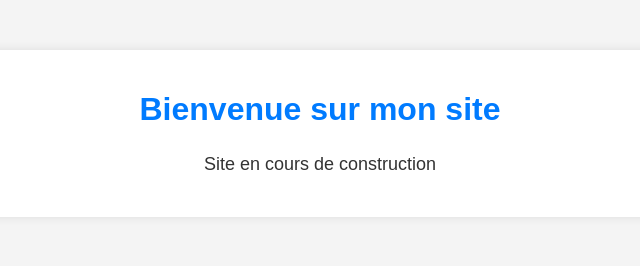
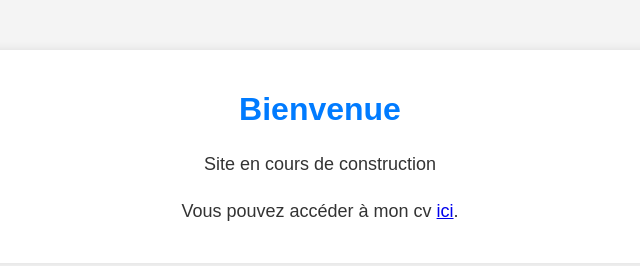
Before and after one commit to Lxmonexe/Lxmonexe.github.io, a plain HTML site: page index.html in a window 1280 px wide. Shown: the whole page, without its empty margins (320-960 px from the left). Drawn offline with Linux system fonts and the light colour scheme.

Commit message:
Modification de l'index

```diff
--- a/index.html
+++ b/index.html
@@ -39,8 +39,9 @@
 </head>
 <body>
     <div class="container">
-        <h1>Bienvenue sur mon site</h1>
+        <h1>Bienvenue</h1>
         <p>Site en cours de construction</p>
+        <p>Vous pouvez accéder à mon cv <a href="CV_BLANCHET_Gabin.pdf" download>ici</a>.</p>
     </div>
 </body>
 </html>
```
Also changed, not shown: 1 other file.
